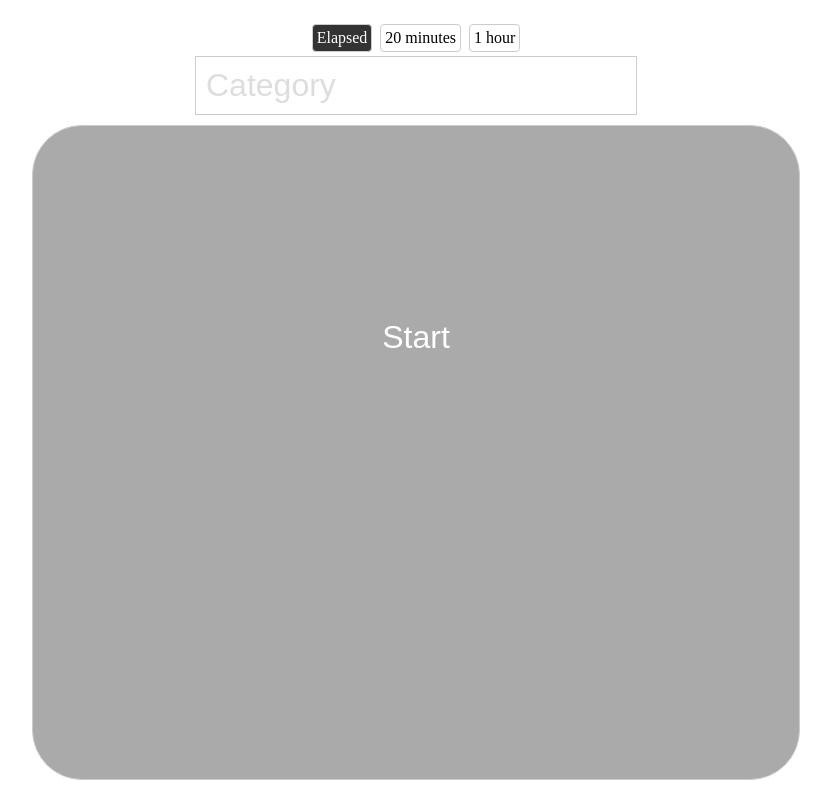
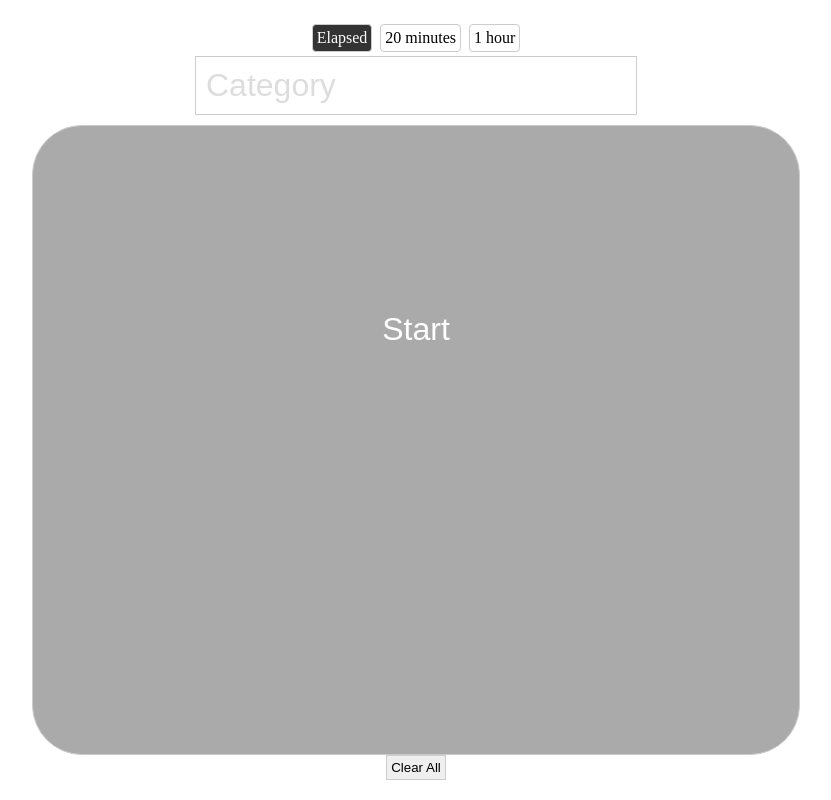
Before and after one commit to emeraldwalk/interval-tracker, a React (Vite) app: page / in a window 1280 px wide. Shown: the whole page, without its empty margins (224-1055 px from the left). Built offline with nearby package versions, Linux system fonts and the light colour scheme.

Commit message:
Added clear all button

```diff
--- a/src/components/App.tsx
+++ b/src/components/App.tsx
@@ -183,6 +183,14 @@ const App: React.FC<AppProps> = () => {
           ])
         }
       </ul>
+
+      <button
+        className="c_app__clear-all"
+        onClick={() => {
+          localStorage.clear()
+        }}
+      >Clear All
+      </button>
     </div>
   );
 };
--- a/src/index.scss
+++ b/src/index.scss
@@ -64,6 +64,11 @@
     display: flex;
   }
 
+  &__clear-all {
+    border: 1px solid #ccc;
+    padding: 4px;
+  }
+
   &__display-type {
     border: 1px solid #ccc;
     border-radius: 4px;
@@ -96,6 +101,8 @@
 
   &__group-items,
   &__summary {
+    flex-grow: 1;
     list-style: none;
+    overflow-y: scroll;
   }
 }
```
